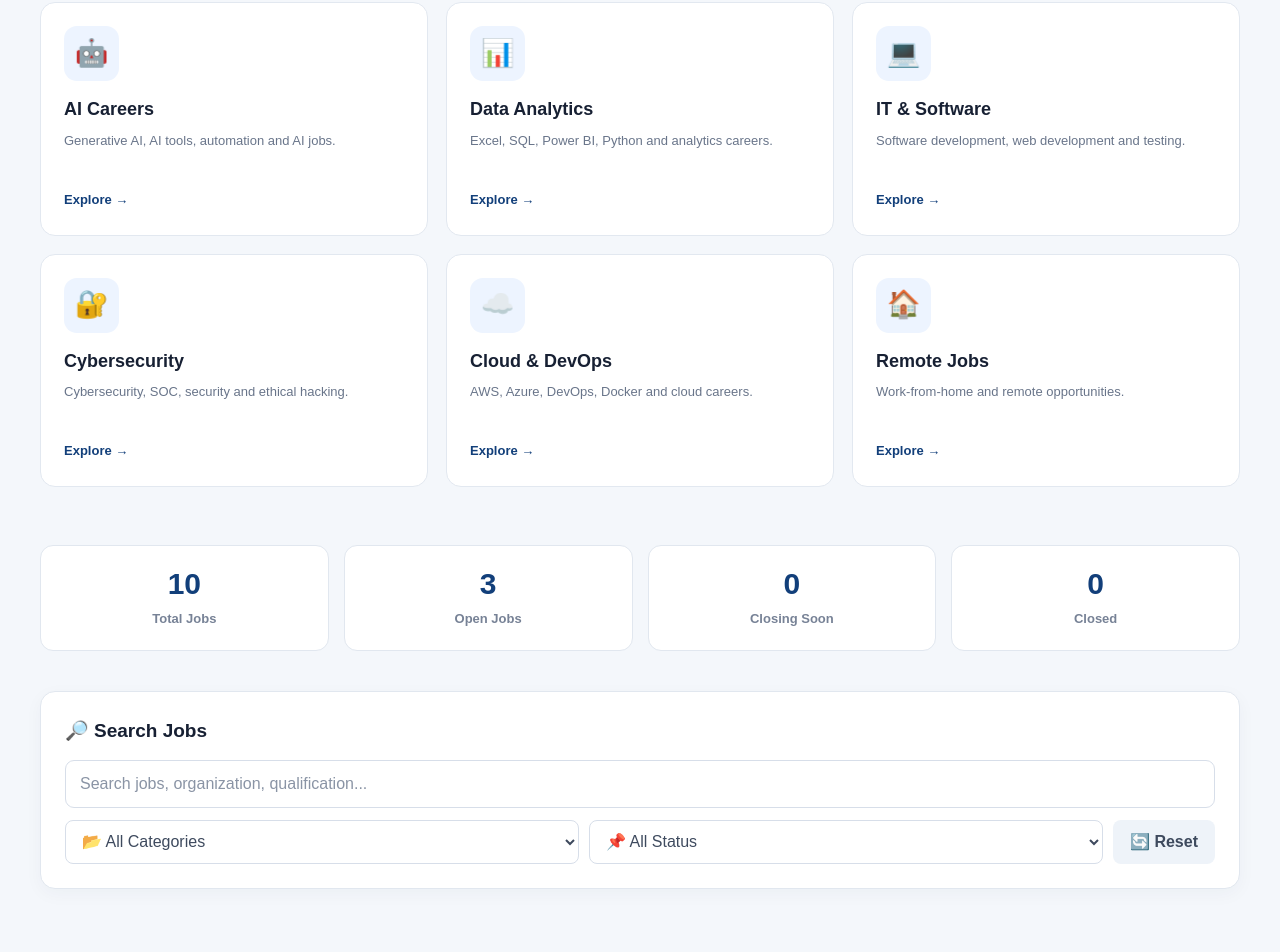
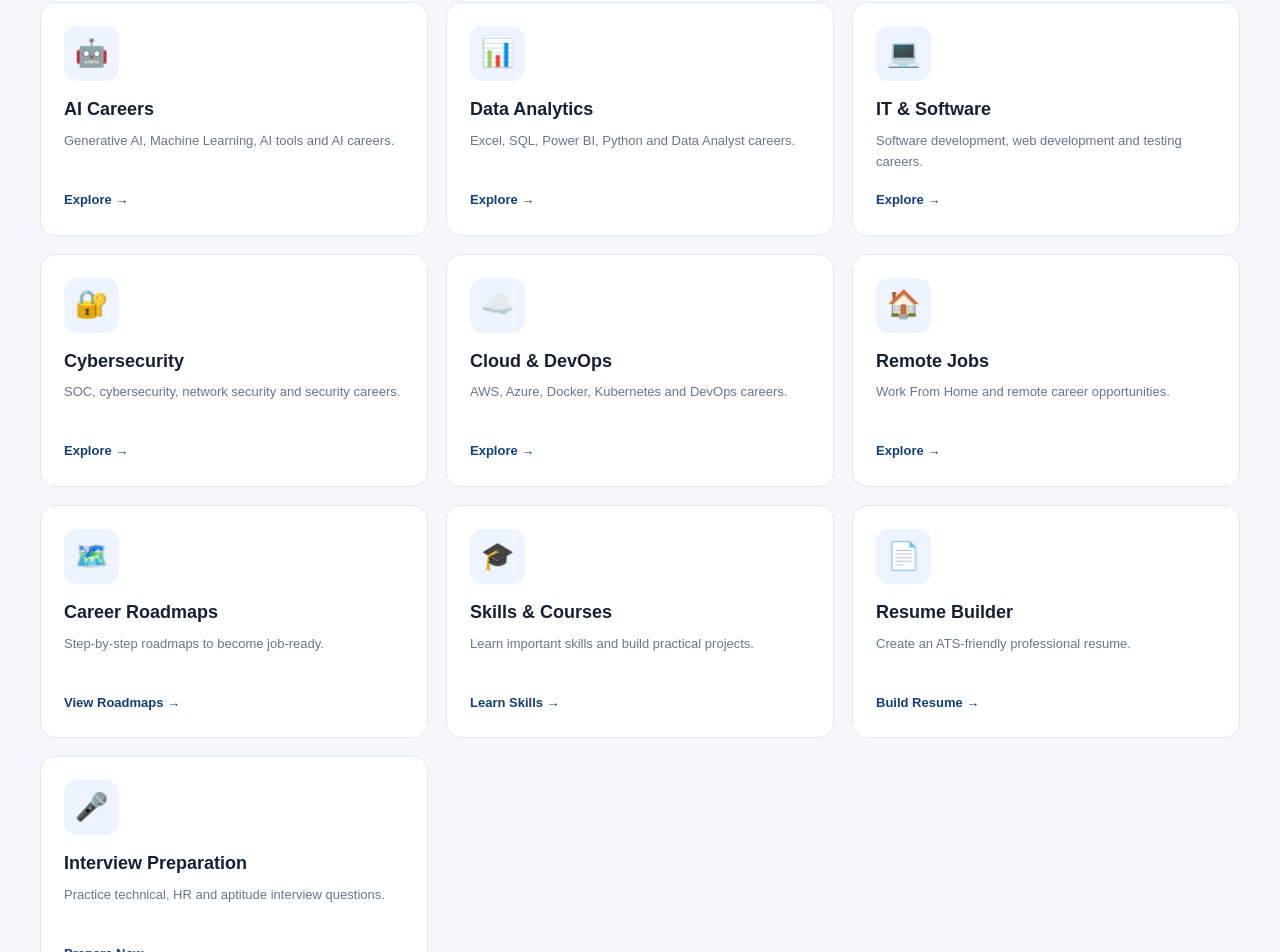
Before and after one commit to chglory8888-dev/govt-jobs-2026, a Next.js app: page / in a window 1280 px wide. Shown: the part 760-1712 px from the top of the page. Built offline with nearby package versions, Linux system fonts and the light colour scheme.

Commit message:
Update index.js

```diff
--- a/pages/index.js
+++ b/pages/index.js
@@ -22,7 +22,9 @@ export default function Home() {
 
   const categories = [
     "All",
-    ...new Set(jobs.map((job) => job.category).filter(Boolean)),
+    ...new Set(
+      jobs.map((job) => job.category).filter(Boolean)
+    ),
   ];
 
   const filteredJobs = jobs.filter((job) => {
@@ -43,10 +45,12 @@ export default function Home() {
         .includes(text);
 
     const matchesCategory =
-      category === "All" || job.category === category;
+      category === "All" ||
+      job.category === category;
 
     const matchesStatus =
-      status === "All" || getStatus(job) === status;
+      status === "All" ||
+      getStatus(job) === status;
 
     return matchesSearch && matchesCategory && matchesStatus;
   });
@@ -90,29 +94,50 @@ export default function Home() {
           name="viewport"
           content="width=device-width, initial-scale=1"
         />
+
+        <meta
+          name="theme-color"
+          content="#123f7a"
+        />
       </Head>
 
       <main className="container">
 
-        {/* NAVIGATION */}
+        {/* ================= NAVIGATION ================= */}
 
         <nav className="top-nav">
-          <Link href="/">🏠 Home</Link>
 
-          <a href="#career">🚀 Careers</a>
+          <Link href="/">
+            🏠 Home
+          </Link>
 
-          <a href="#categories">📂 Jobs</a>
+          <a href="#career">
+            🚀 Careers
+          </a>
 
-          <a href="#jobs">📋 Latest Jobs</a>
+          <a href="#categories">
+            📂 Jobs
+          </a>
 
-          <a href="#skills">🎓 Skills</a>
+          <a href="#jobs">
+            📋 Latest Jobs
+          </a>
 
-          <a href="#resources">📚 Resources</a>
+          <a href="#skills">
+            🎓 Skills
+          </a>
 
-          <a href="#contact">📞 Contact</a>
+          <a href="#resources">
+            📚 Resources
+          </a>
+
+          <a href="#contact">
+            📞 Contact
+          </a>
+
         </nav>
 
-        {/* HERO */}
+        {/* ================= HERO ================= */}
 
         <header className="header career-header">
 
@@ -133,29 +158,41 @@ export default function Home() {
           </small>
 
           <div className="hero-buttons">
-            <a href="#jobs" className="hero-primary">
+
+            <a
+              href="#jobs"
+              className="hero-primary"
+            >
               🔎 Find Jobs
             </a>
 
-            <a href="#career" className="hero-secondary">
+            <a
+              href="#career"
+              className="hero-secondary"
+            >
               🧭 Explore Careers
             </a>
+
           </div>
 
         </header>
 
-        {/* NOTICE */}
+        {/* ================= NOTICE ================= */}
 
         <div className="notice-box">
-          <strong>📢 Important:</strong>
+
+          <strong>
+            📢 Important:
+          </strong>
 
           <span>
             Always verify job eligibility, dates and application
             details from the official recruitment notification.
           </span>
+
         </div>
 
-        {/* QUICK CAREER CARDS */}
+        {/* ================= CAREER HUB ================= */}
 
         <section
           id="career"
@@ -163,7 +200,10 @@ export default function Home() {
         >
 
           <div className="section-heading">
-            <span>🔥 EXPLORE</span>
+
+            <span>
+              🔥 EXPLORE
+            </span>
 
             <h2>
               Choose Your Career Path
@@ -172,69 +212,256 @@ export default function Home() {
             <p>
               Discover popular career options and skills for 2026.
             </p>
+
           </div>
 
           <div className="career-grid">
 
-            <Link href="/ai-careers" className="career-card">
-              <div className="career-icon">🤖</div>
-              <h3>AI Careers</h3>
+            {/* AI */}
+
+            <Link
+              href="/ai-careers"
+              className="career-card"
+            >
+              <div className="career-icon">
+                🤖
+              </div>
+
+              <h3>
+                AI Careers
+              </h3>
+
               <p>
-                Generative AI, AI tools, automation and AI jobs.
+                Generative AI, Machine Learning,
+                AI tools and AI careers.
               </p>
-              <strong>Explore →</strong>
+
+              <strong>
+                Explore →
+              </strong>
             </Link>
 
-            <Link href="/data-analytics" className="career-card">
-              <div className="career-icon">📊</div>
-              <h3>Data Analytics</h3>
+            {/* DATA */}
+
+            <Link
+              href="/data-analytics"
+              className="career-card"
+            >
+              <div className="career-icon">
+                📊
+              </div>
+
+              <h3>
+                Data Analytics
+              </h3>
+
               <p>
-                Excel, SQL, Power BI, Python and analytics careers.
+                Excel, SQL, Power BI, Python
+                and Data Analyst careers.
               </p>
-              <strong>Explore →</strong>
+
+              <strong>
+                Explore →
+              </strong>
             </Link>
 
-            <Link href="/software-jobs" className="career-card">
-              <div className="career-icon">💻</div>
-              <h3>IT & Software</h3>
+            {/* SOFTWARE */}
+
+            <Link
+              href="/software-jobs"
+              className="career-card"
+            >
+              <div className="career-icon">
+                💻
+              </div>
+
+              <h3>
+                IT & Software
+              </h3>
+
               <p>
-                Software development, web development and testing.
+                Software development, web development
+                and testing careers.
               </p>
-              <strong>Explore →</strong>
+
+              <strong>
+                Explore →
+              </strong>
             </Link>
 
-            <Link href="/cybersecurity" className="career-card">
-              <div className="career-icon">🔐</div>
-              <h3>Cybersecurity</h3>
+            {/* CYBERSECURITY */}
+
+            <Link
+              href="/cybersecurity"
+              className="career-card"
+            >
+              <div className="career-icon">
+                🔐
+              </div>
+
+              <h3>
+                Cybersecurity
+              </h3>
+
               <p>
-                Cybersecurity, SOC, security and ethical hacking.
+                SOC, cybersecurity, network security
+                and security careers.
               </p>
-              <strong>Explore →</strong>
+
+              <strong>
+                Explore →
+              </strong>
             </Link>
 
-            <Link href="/cloud-devops" className="career-card">
-              <div className="career-icon">☁️</div>
-              <h3>Cloud & DevOps</h3>
+            {/* CLOUD */}
+
+            <Link
+              href="/cloud-devops"
+              className="career-card"
+            >
+              <div className="career-icon">
+                ☁️
+              </div>
+
+              <h3>
+                Cloud & DevOps
+              </h3>
+
               <p>
-                AWS, Azure, DevOps, Docker and cloud careers.
+                AWS, Azure, Docker, Kubernetes
+                and DevOps careers.
               </p>
-              <strong>Explore →</strong>
+
+              <strong>
+                Explore →
+              </strong>
             </Link>
 
-            <Link href="/remote-jobs" className="career-card">
-              <div className="career-icon">🏠</div>
-              <h3>Remote Jobs</h3>
+            {/* REMOTE */}
+
+            <Link
+              href="/remote-jobs"
+              className="career-card"
+            >
+              <div className="career-icon">
+                🏠
+              </div>
+
+              <h3>
+                Remote Jobs
+              </h3>
+
               <p>
-                Work-from-home and remote opportunities.
+                Work From Home and remote
+                career opportunities.
               </p>
-              <strong>Explore →</strong>
+
+              <strong>
+                Explore →
+              </strong>
+            </Link>
+
+            {/* ROADMAPS */}
+
+            <Link
+              href="/career-roadmaps"
+              className="career-card"
+            >
+              <div className="career-icon">
+                🗺️
+              </div>
+
+              <h3>
+                Career Roadmaps
+              </h3>
+
+              <p>
+                Step-by-step roadmaps to
+                become job-ready.
+              </p>
+
+              <strong>
+                View Roadmaps →
+              </strong>
+            </Link>
+
+            {/* COURSES */}
+
+            <Link
+              href="/courses"
+              className="career-card"
+            >
+              <div className="career-icon">
+                🎓
+              </div>
+
+              <h3>
+                Skills & Courses
+              </h3>
+
+              <p>
+                Learn important skills and
+                build practical projects.
+              </p>
+
+              <strong>
+                Learn Skills →
+              </strong>
+            </Link>
+
+            {/* RESUME */}
+
+            <Link
+              href="/resume-builder"
+              className="career-card"
+            >
+              <div className="career-icon">
+                📄
+              </div>
+
+              <h3>
+                Resume Builder
+              </h3>
+
+              <p>
+                Create an ATS-friendly
+                professional resume.
+              </p>
+
+              <strong>
+                Build Resume →
+              </strong>
+            </Link>
+
+            {/* INTERVIEW */}
+
+            <Link
+              href="/interview-prep"
+              className="career-card"
+            >
+              <div className="career-icon">
+                🎤
+              </div>
+
+              <h3>
+                Interview Preparation
+              </h3>
+
+              <p>
+                Practice technical, HR and
+                aptitude interview questions.
+              </p>
+
+              <strong>
+                Prepare Now →
+              </strong>
             </Link>
 
           </div>
 
         </section>
 
-        {/* STATS */}
+        {/* ================= STATS ================= */}
 
         <section className="stats-section">
 
@@ -260,7 +487,7 @@ export default function Home() {
 
         </section>
 
-        {/* SEARCH */}
+        {/* ================= SEARCH ================= */}
 
         <section className="filters-section">
 
@@ -285,7 +512,9 @@ export default function Home() {
                 setCategory(e.target.value)
               }
             >
+
               {categories.map((item) => (
+
                 <option
                   key={item}
                   value={item}
@@ -294,7 +523,9 @@ export default function Home() {
                     ? "📂 All Categories"
                     : item}
                 </option>
+
               ))}
+
             </select>
 
             <select
@@ -303,6 +534,7 @@ export default function Home() {
                 setStatus(e.target.value)
               }
             >
+
               <option value="All">
                 📌 All Status
               </option>
@@ -322,6 +554,7 @@ export default function Home() {
               <option value="Check">
                 🔵 Check Notification
               </option>
+
             </select>
 
             <button
@@ -336,7 +569,7 @@ export default function Home() {
 
         </section>
 
-        {/* JOB CATEGORIES */}
+        {/* ================= GOVERNMENT JOB CATEGORIES ================= */}
 
         <section
           className="category-links"
@@ -344,11 +577,19 @@ export default function Home() {
         >
 
           <div className="section-heading">
-            <span>🇮🇳 GOVERNMENT JOBS</span>
+
+            <span>
+              🇮🇳 GOVERNMENT JOBS
+            </span>
 
             <h2>
               Explore Government Jobs
             </h2>
+
+            <p>
+              Find government job opportunities by category.
+            </p>
+
           </div>
 
           <div className="category-grid">
@@ -385,13 +626,14 @@ export default function Home() {
 
         </section>
 
-        {/* LATEST JOBS */}
+        {/* ================= LATEST JOBS ================= */}
 
         <section id="jobs">
 
           <div className="results-header">
 
             <div>
+
               <span className="section-label">
                 📢 JOB ALERTS
               </span>
@@ -402,9 +644,12 @@ export default function Home() {
 
               <p>
                 Showing{" "}
-                <b>{filteredJobs.length}</b>{" "}
+                <b>
+                  {filteredJobs.length}
+                </b>{" "}
                 jobs
               </p>
+
             </div>
 
           </div>
@@ -437,9 +682,11 @@ export default function Home() {
 
               {filteredJobs.map((job, index) => {
 
-                const jobStatus = getStatus(job);
+                const jobStatus =
+                  getStatus(job);
 
                 return (
+
                   <article
                     className="job-card"
                     key={
@@ -447,6 +694,8 @@ export default function Home() {
                       `${job.title}-${index}`
                     }
                   >
+
+                    {/* STATUS BADGES */}
 
                     <div className="job-badges">
 
@@ -550,11 +799,15 @@ export default function Home() {
                       >
                         {jobStatus}
                       </span>
+
                     </p>
+
+                    {/* BUTTONS */}
 
                     <div className="job-buttons">
 
                       {job.notificationLink && (
+
                         <a
                           href={job.notificationLink}
                           target="_blank"
@@ -563,9 +816,11 @@ export default function Home() {
                         >
                           📄 View Notification →
                         </a>
+
                       )}
 
                       {job.applyLink && (
+
                         <a
                           href={job.applyLink}
                           target="_blank"
@@ -574,20 +829,24 @@ export default function Home() {
                         >
                           🚀 Apply Now →
                         </a>
+
                       )}
 
                     </div>
 
                   </article>
+
                 );
+
               })}
 
             </div>
+
           )}
 
         </section>
 
-        {/* SKILLS */}
+        {/* ================= SKILLS ================= */}
 
         <section
           id="skills"
@@ -595,52 +854,88 @@ export default function Home() {
         >
 
           <div className="section-heading">
-            <span>🎓 LEARN & GROW</span>
+
+            <span>
+              🎓 LEARN & GROW
+            </span>
 
             <h2>
               Skills That Can Boost Your Career
             </h2>
+
+            <p>
+              Build practical skills for today's job market.
+            </p>
+
           </div>
 
           <div className="skills-grid">
 
             <div className="skill-card">
+
               <span>📊</span>
-              <h3>Excel + Power BI</h3>
+
+              <h3>
+                Excel + Power BI
+              </h3>
+
               <p>
-                Learn dashboards, reports and business analytics.
+                Learn dashboards, reports and
+                business analytics.
               </p>
+
             </div>
 
             <div className="skill-card">
+
               <span>🐍</span>
-              <h3>Python</h3>
+
+              <h3>
+                Python
+              </h3>
+
               <p>
-                Programming, automation, data and AI basics.
+                Programming, automation, data
+                and AI basics.
               </p>
+
             </div>
 
             <div className="skill-card">
+
               <span>🗄️</span>
-              <h3>SQL</h3>
+
+              <h3>
+                SQL
+              </h3>
+
               <p>
-                Build strong database and analytics skills.
+                Build strong database and
+                analytics skills.
               </p>
+
             </div>
 
             <div className="skill-card">
+
               <span>🤖</span>
-              <h3>Generative AI</h3>
+
+              <h3>
+                Generative AI
+              </h3>
+
               <p>
-                Learn practical AI tools and workflows.
+                Learn practical AI tools
+                and workflows.
               </p>
+
             </div>
 
           </div>
 
         </section>
 
-        {/* RESOURCES */}
+        {/* ================= RESOURCES ================= */}
 
         <section
           id="resources"
@@ -648,58 +943,94 @@ export default function Home() {
         >
 
           <div className="section-heading">
-            <span>🧰 CAREER TOOLS</span>
+
+            <span>
+              🧰 CAREER TOOLS
+            </span>
 
             <h2>
               Free Career Resources
             </h2>
+
+            <p>
+              Useful tools to help you become job-ready.
+            </p>
+
           </div>
 
           <div className="resource-grid">
 
             <Link href="/resume-builder">
+
               <span>📄</span>
-              <h3>Resume Builder</h3>
+
+              <h3>
+                Resume Builder
+              </h3>
+
               <p>
                 Create a professional resume.
               </p>
+
             </Link>
 
             <Link href="/interview-prep">
+
               <span>🎤</span>
-              <h3>Interview Preparation</h3>
+
+              <h3>
+                Interview Preparation
+              </h3>
+
               <p>
                 Practice common interview questions.
               </p>
+
             </Link>
 
             <Link href="/career-roadmaps">
+
               <span>🧭</span>
-              <h3>Career Roadmaps</h3>
+
+              <h3>
+                Career Roadmaps
+              </h3>
+
               <p>
                 Step-by-step learning paths.
               </p>
+
             </Link>
 
             <Link href="/courses">
+
               <span>🎓</span>
-              <h3>Courses & Skills</h3>
+
+              <h3>
+                Courses & Skills
+              </h3>
+
               <p>
                 Discover useful career skills.
               </p>
+
             </Link>
 
           </div>
 
         </section>
 
-        {/* AD */}
+        {/* ================= AD ================= */}
 
         <section className="ad-placeholder">
-          <span>Advertisement</span>
+
+          <span>
+            Advertisement
+          </span>
+
         </section>
 
-        {/* SEO */}
+        {/* ================= SEO ================= */}
 
         <section className="seo-content">
 
@@ -715,13 +1046,19 @@ export default function Home() {
           </p>
 
           <p>
-            Candidates can also explore career roadmaps,
-            professional skills, resume preparation and
-            interview preparation resources.
+            Candidates can explore career roadmaps,
+            professional skills, resume preparation,
+            interview preparation and learning resources.
           </p>
 
           <p>
-            For government jobs, always verify eligibility,
+            Government job seekers can browse Banking,
+            Central Government, Railway, SSC, Defence,
+            PSU and Healthcare opportunities.
+          </p>
+
+          <p>
+            For every job, always verify eligibility,
             age limit, application dates, fees and other
             requirements from the official recruitment
             notification before applying.
@@ -729,7 +1066,7 @@ export default function Home() {
 
         </section>
 
-        {/* FOOTER */}
+        {/* ================= FOOTER ================= */}
 
         <footer id="contact">
 
```
